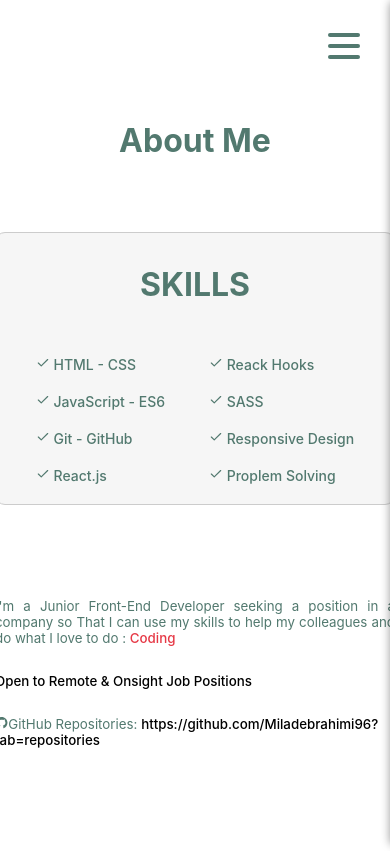
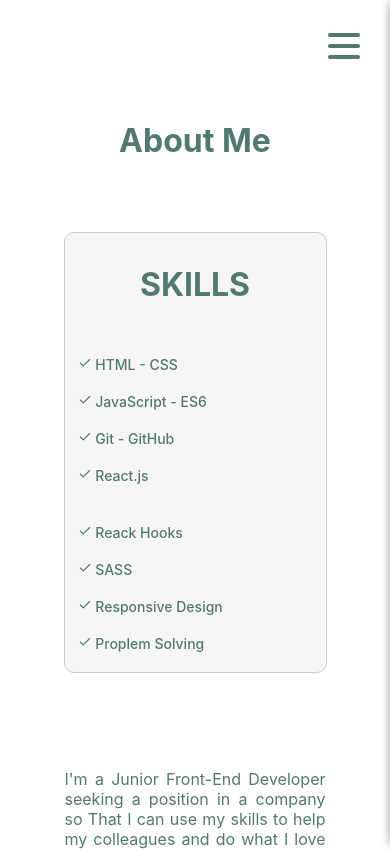
Before and after one commit to Miladebrahimi96/React.js-Portfolio, a React (Create React App) app: page /aboutme in a window 390 px wide. Shown: the top 851 px of the page. Built offline with nearby package versions, Linux system fonts and the light colour scheme.

Commit message:
AboutMe component styles reformed

```diff
--- a/src/components/AboutMe.module.css
+++ b/src/components/AboutMe.module.css
@@ -30,7 +30,10 @@
     }
 }
 @media (max-width: 550px) {
-    .container{
-        padding: 0;
+    .information {
+        display: flex;
+        flex-direction: column;
+        justify-content: center;
+        align-items: center;
     }
 }
--- a/src/components/shared/PersonalDetails.module.css
+++ b/src/components/shared/PersonalDetails.module.css
@@ -30,6 +30,6 @@
 
 @media (max-width: 550px) {
     .container {
-        font-size: smaller;
+        width: 90%;
     }
 }
--- a/src/components/shared/Skills.module.css
+++ b/src/components/shared/Skills.module.css
@@ -39,11 +39,15 @@
 
 @media (max-width: 550px) {
     .lists {
-        width: 80%;
+        width: 90%;
         font-size: 14px;
+        flex-direction: column;
+        align-items: flex-start;
     }
     .container{
+        margin: 0;
         padding: 0;
         align-items: center;
+        width: 90%;
     }
 }
--- a/src/index.css
+++ b/src/index.css
@@ -1,5 +1,7 @@
 body {
   margin: 0;
+  padding: 0;
+  box-sizing: border-box;
   font-family: -apple-system, BlinkMacSystemFont, 'Segoe UI', 'Roboto', 'Oxygen',
     'Ubuntu', 'Cantarell', 'Fira Sans', 'Droid Sans', 'Helvetica Neue',
     sans-serif;
```
